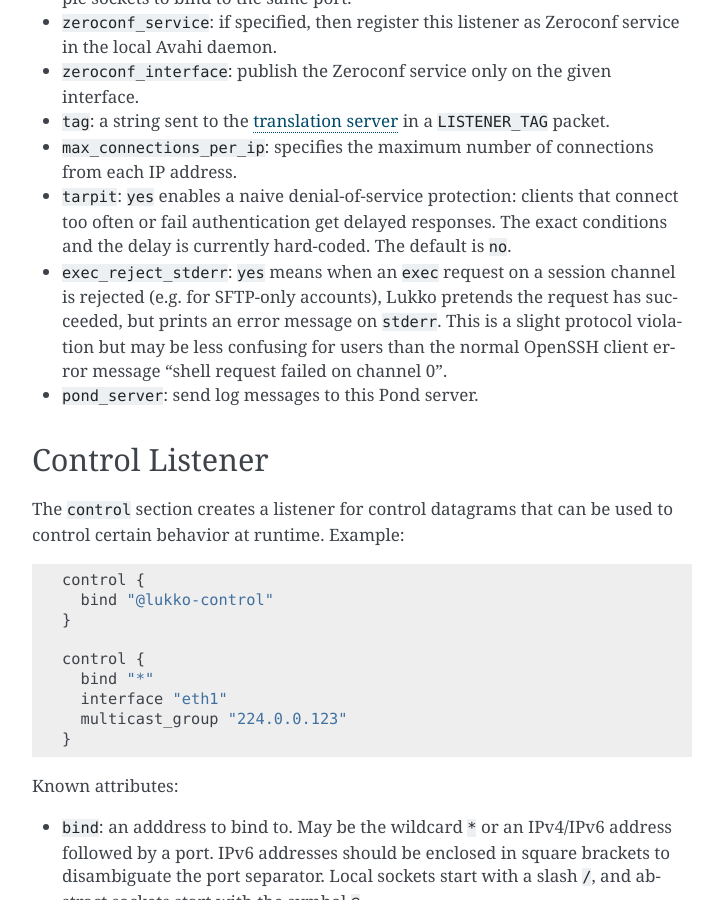
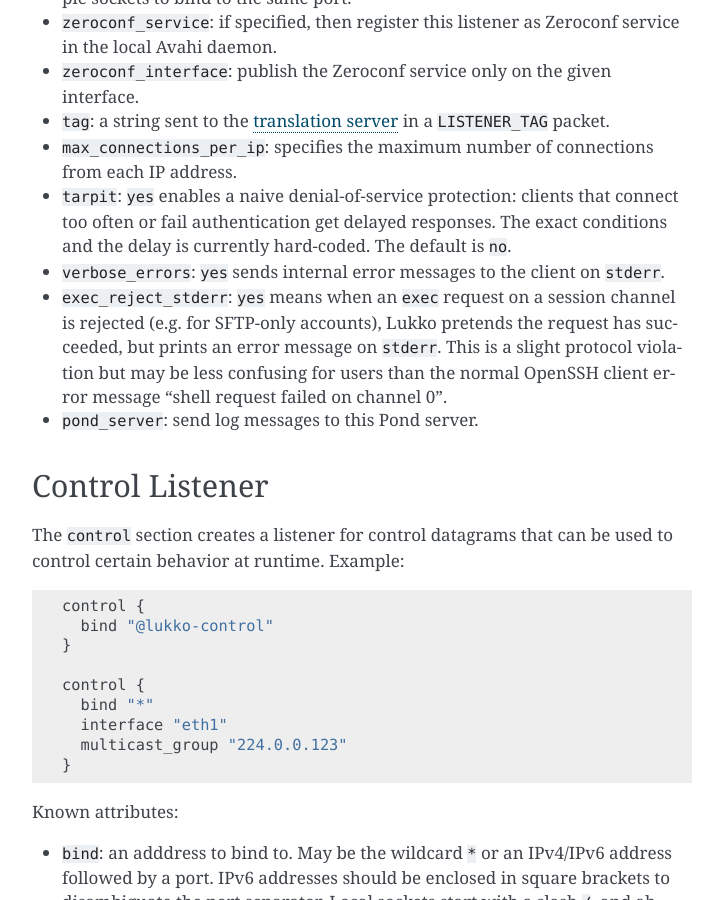
Before and after one commit to CM4all/lukko, a Sphinx documentation site: the page built from doc/index.rst, in a window 1280 px wide and 900 px high, scrolled down 1280 px. Shown: the whole window, without its empty margins (388-1111 px from the left). Built offline with Sphinx 7.4.7, drawn with Linux system fonts in a browser that asks for light colours.

Commit message:
verbose_errors

```diff
--- a/doc/index.rst
+++ b/doc/index.rst
@@ -83,6 +83,9 @@
   clients that connect too often or fail authentication get delayed
   responses.  The exact conditions and the delay is currently
   hard-coded.  The default is ``no``.
+
+- ``verbose_errors``: ``yes`` sends internal error messages to the
+  client on ``stderr``.
 
 - ``exec_reject_stderr``: ``yes`` means when an ``exec`` request on a
   session channel is rejected (e.g. for SFTP-only accounts), Lukko
```
Also changed, not shown: 6 other files.
